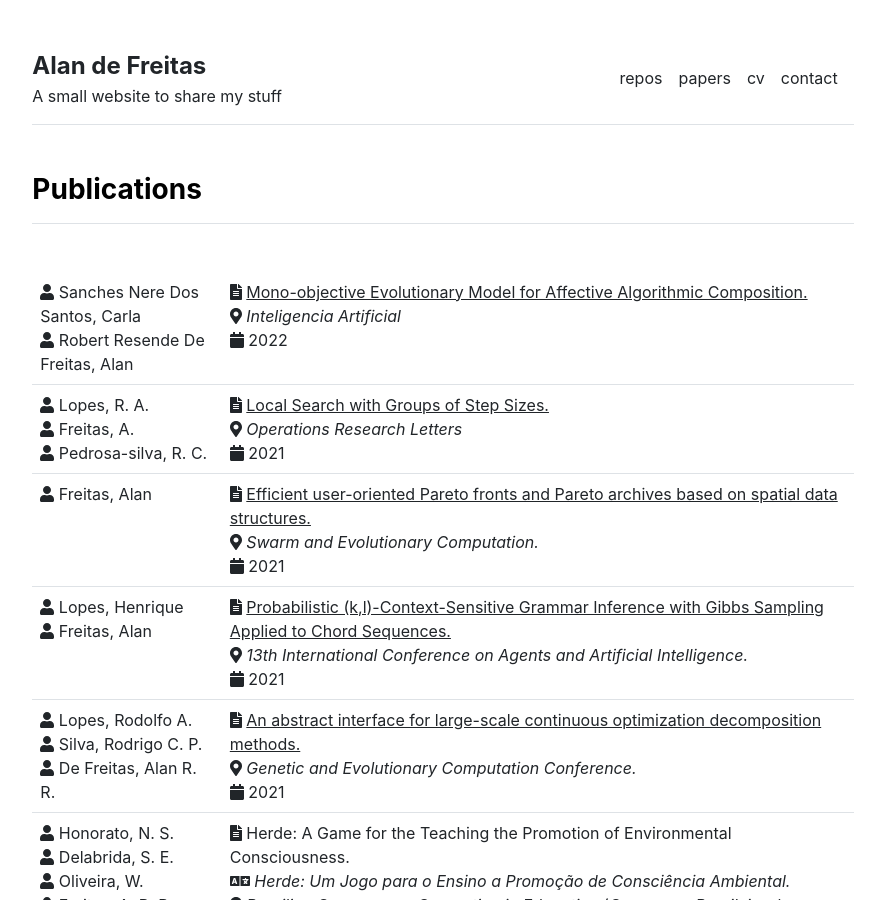
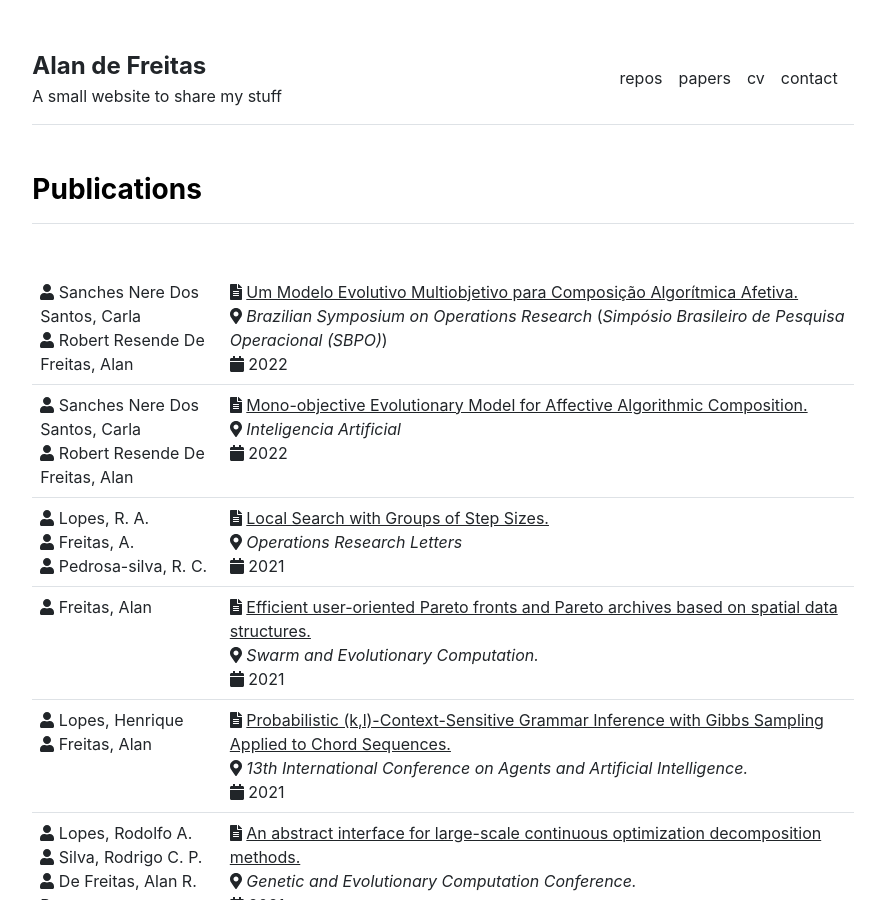
Before and after one commit to alandefreitas/alandefreitas, a Jekyll site: the page built from publications.md, in a window 1280 px wide and 900 px high. Shown: the whole window, without its empty margins (197-1082 px from the left). Built offline with Jekyll 4.4.1, drawn with Linux system fonts in a browser that asks for light colours.

Commit message:
Update publications.yml

```diff
--- a/_data/publications.yml
+++ b/_data/publications.yml
@@ -2,6 +2,15 @@
 # Continue from conference paper number 9: A symbolic evolutionary algorithm soft...
 
 index:
+- {
+      authors: 'SANCHES NERE DOS SANTOS, CARLA ; ROBERT RESENDE DE FREITAS, ALAN',
+      name: 'Um Modelo Evolutivo Multiobjetivo para Composição Algorítmica Afetiva.',
+      venue: 'Simpósio Brasileiro de Pesquisa Operacional (SBPO)',
+      venue_en: 'Brazilian Symposium on Operations Research',
+      year: 2022,
+      url: 'https://proceedings.science/sbpo/sbpo-2022/trabalhos/um-modelo-evolutivo-multiobjetivo-para-composicao-algoritmica-afetiva',
+      category: 'Conference',
+  }
 - {
       authors: 'SANCHES NERE DOS SANTOS, CARLA ; ROBERT RESENDE DE FREITAS, ALAN',
       name: 'Mono-objective Evolutionary Model for Affective Algorithmic Composition.',
```
